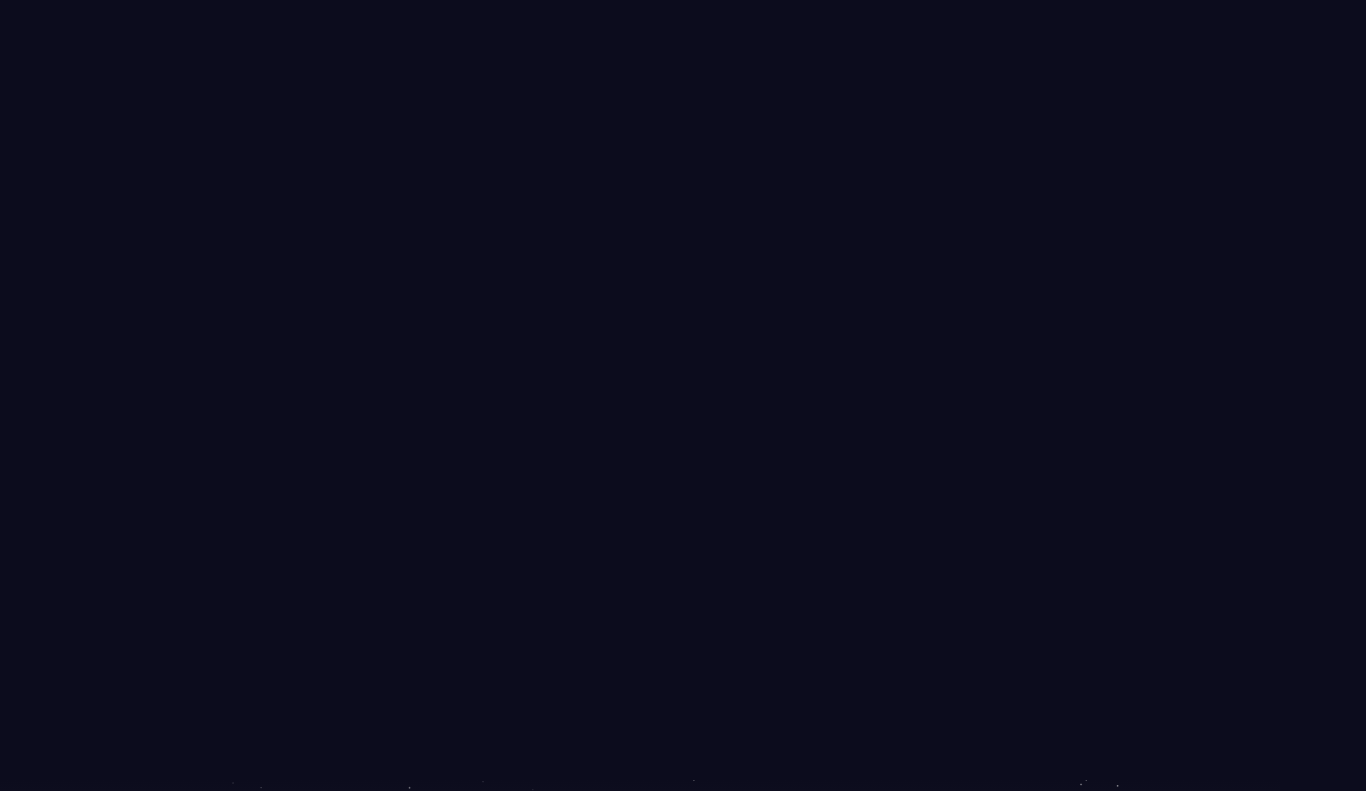
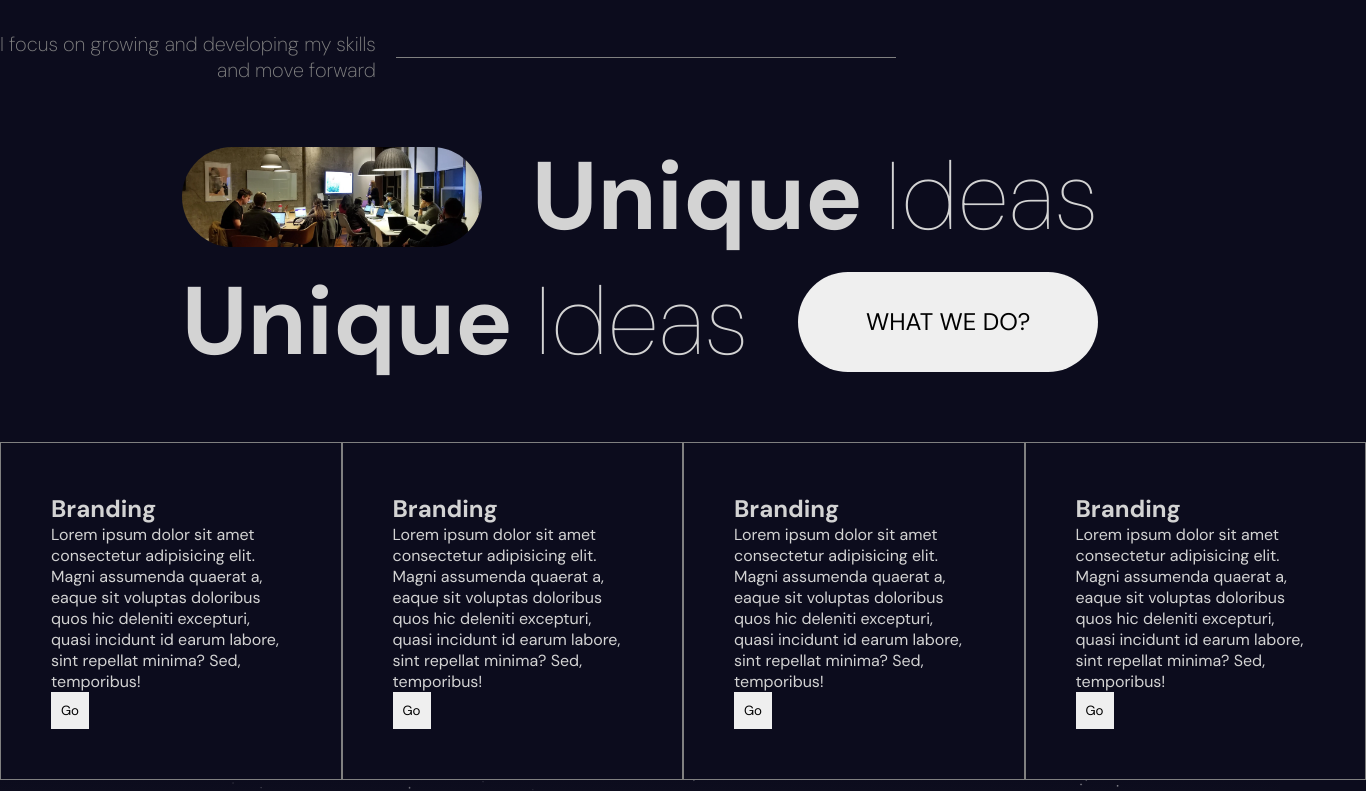
Before and after one commit to Faizululum/Portfolio_React, a React (Vite) app: page / in a window 1280 px wide. Shown: the part 1620-2411 px from the top of the page, 1366 px wide, since content can reach past the window. Built offline with nearby package versions, Linux system fonts and the light colour scheme.

Commit message:
Services Section

```diff
--- a/src/App.jsx
+++ b/src/App.jsx
@@ -2,21 +2,30 @@
 import Hero from "./components/hero/Hero";
 import { Navbar } from "./components/navbar/Navbar";
 import Parallax from "./components/parallax/Parallax";
+import Services from "./components/services/Services";
 
 const App = () => {
-  return <div>
+  return (
+    <div>
       <section id="Homepage">
         <Navbar />
         <Hero />
       </section>
-    <section id="Services"><Parallax type="services" /></section>
-    <section>Services</section>
-    <section id="Portfolio"><Parallax type="portfolio" /></section>
+      <section id="Services">
+        <Parallax type="services" />
+      </section>
+      <section>
+        <Services />
+      </section>
+      <section id="Portfolio">
+        <Parallax type="portfolio" />
+      </section>
       <section>Portfolio</section>
       <section>Portfolio2</section>
       <section>Portfolio3</section>
       <section id="Contact">Contact</section>
-  </div>;
+    </div>
+  );
 };
 
 export default App;
--- a/src/components/parallax/Parallax.jsx
+++ b/src/components/parallax/Parallax.jsx
@@ -32,7 +32,7 @@
         style={{
           y: yBg,
           backgroundImage: `url(${
-            type === "services" ? "/public/planets.png" : "/public/sun.png"
+            type === "services" ? "/planets.png" : "/sun.png"
           })`,
         }}
       ></motion.div>
--- a/src/components/parallax/parallax.scss
+++ b/src/components/parallax/parallax.scss
@@ -12,7 +12,7 @@
     }
 
     .mountains {
-        background-image: url("/public/mountains.png");
+        background-image: url("/mountains.png");
         background-size: cover;
         background-position: bottom;
         width: 100%;
@@ -22,7 +22,7 @@
     }
 
     .planets {
-        background-image: url("/public/planets.png");
+        background-image: url("/planets.png");
         background-size: cover;
         background-position: bottom;
         width: 100%;
@@ -32,7 +32,7 @@
     }
 
     .stars {
-        background-image: url("/public/stars.png");
+        background-image: url("/stars.png");
         background-size: cover;
         background-position: bottom;
         width: 100%;
--- /dev/null
+++ b/src/components/services/Services.jsx
@@ -0,0 +1,86 @@
+import "./services.scss";
+import { motion } from "framer-motion";
+
+const Services = () => {
+  return (
+    <motion.div className="services">
+      <motion.div className="textContainer">
+        <p>
+          I focus on growing and developing my skills
+          <br /> and move forward
+        </p>
+        <hr />
+      </motion.div>
+      <motion.div className="titleContainer">
+        <div className="title">
+          <img src="/people.webp" alt="people" />
+          <h1>
+            <b>Unique</b> Ideas
+          </h1>
+        </div>
+        <div className="title">
+          <h1>
+            <b>Unique</b> Ideas
+          </h1>
+          <button>WHAT WE DO?</button>
+        </div>
+      </motion.div>
+      <motion.div className="listContainer">
+        <motion.div
+          className="box"
+          whileHover={{ background: "lightgray", color: "black" }}
+        >
+          <h2>Branding</h2>
+          <p>
+            Lorem ipsum dolor sit amet consectetur adipisicing elit. Magni
+            assumenda quaerat a, eaque sit voluptas doloribus quos hic deleniti
+            excepturi, quasi incidunt id earum labore, sint repellat minima?
+            Sed, temporibus!
+          </p>
+          <button>Go</button>
+        </motion.div>
+        <motion.div
+          className="box"
+          whileHover={{ background: "lightgray", color: "black" }}
+        >
+          <h2>Branding</h2>
+          <p>
+            Lorem ipsum dolor sit amet consectetur adipisicing elit. Magni
+            assumenda quaerat a, eaque sit voluptas doloribus quos hic deleniti
+            excepturi, quasi incidunt id earum labore, sint repellat minima?
+            Sed, temporibus!
+          </p>
+          <button>Go</button>
+        </motion.div>
+        <motion.div
+          className="box"
+          whileHover={{ background: "lightgray", color: "black" }}
+        >
+          <h2>Branding</h2>
+          <p>
+            Lorem ipsum dolor sit amet consectetur adipisicing elit. Magni
+            assumenda quaerat a, eaque sit voluptas doloribus quos hic deleniti
+            excepturi, quasi incidunt id earum labore, sint repellat minima?
+            Sed, temporibus!
+          </p>
+          <button>Go</button>
+        </motion.div>
+        <motion.div
+          className="box"
+          whileHover={{ background: "lightgray", color: "black" }}
+        >
+          <h2>Branding</h2>
+          <p>
+            Lorem ipsum dolor sit amet consectetur adipisicing elit. Magni
+            assumenda quaerat a, eaque sit voluptas doloribus quos hic deleniti
+            excepturi, quasi incidunt id earum labore, sint repellat minima?
+            Sed, temporibus!
+          </p>
+          <button>Go</button>
+        </motion.div>
+      </motion.div>
+    </motion.div>
+  );
+};
+
+export default Services;
--- /dev/null
+++ b/src/components/services/services.scss
@@ -0,0 +1,82 @@
+.services {
+    background: linear-gradient(180deg, (--color-primary), var(--color-secondary));
+    height: 100%;
+    display: flex;
+    flex-direction: column;
+    justify-content: space-between;
+
+    .textContainer {
+        flex: 1;
+        justify-self: flex-end;
+        display: flex;
+        align-items: center;
+        gap: 20px;
+
+        p {
+            font-weight: 200;
+            font-size: 20px;
+            color: gray;
+            text-align: right;
+        }
+
+        hr {
+            width: 500px;
+            border: none;
+            border-top: 0.5px solid gray;
+        }
+    }
+    .titleContainer {
+        flex: 2;
+        display: flex;
+        align-items: center;
+        flex-direction: column;
+
+        .title {
+            display: flex;
+            align-items: center;
+            gap: 50px;
+
+            img {
+                width: 300px;
+                height: 100px;
+                border-radius: 50px;
+                object-fit: cover;
+            }
+
+            h1 {
+                font-size: 96px;
+                font-weight: 100;
+            }
+
+            button {
+                width: 300px;
+                height: 100px;
+                border-radius: 50px;
+                border-color: orange;
+                border: none;
+                font-size: 24px;
+                cursor: pointer;
+            }
+        }
+    }
+    .listContainer {
+        flex: 2;
+        display: flex;
+        min-width: 1366px;
+        margin: auto;
+
+        .box {
+            padding: 50px;
+            border: 0.5px solid gray;
+            flex-direction: column;
+            justify-content: space-between;
+
+            button {
+                padding: 10px;
+                border-color: #ffa500;
+                border: none;
+                cursor: pointer;
+            }
+        }
+    }
+}
```
Lines whose indentation alone changed are shown as unchanged.
